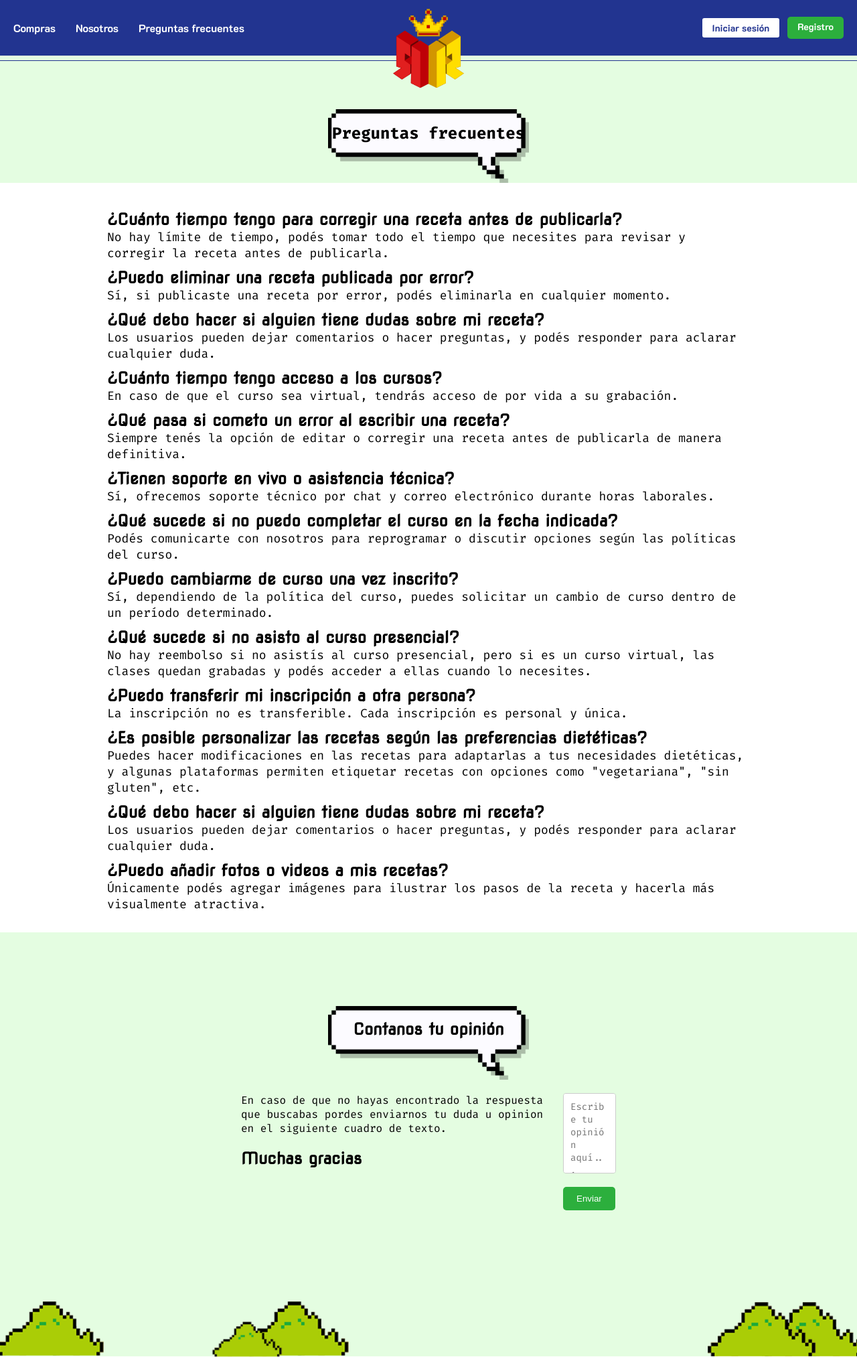
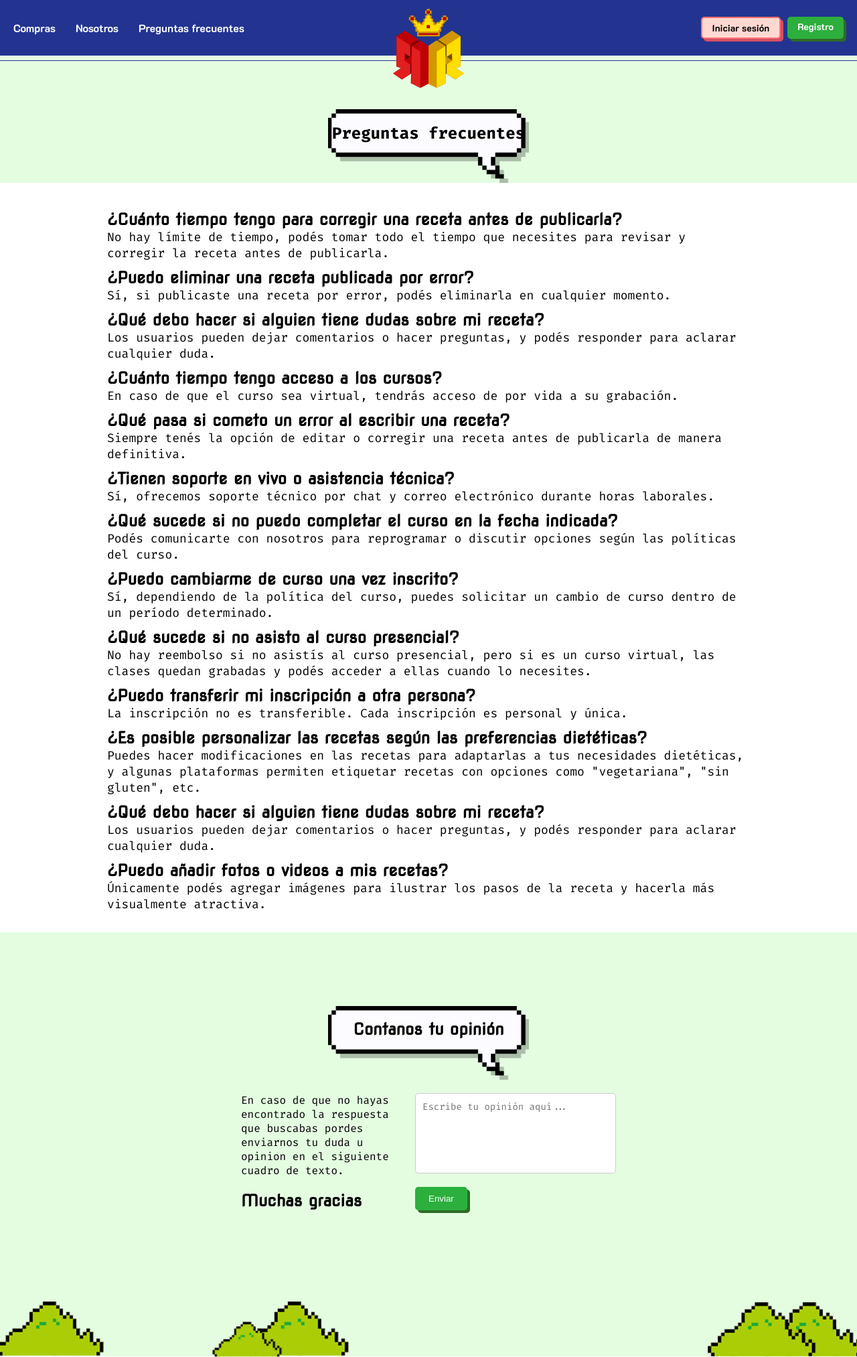
Before and after one commit to SofiLeonar/RecipeRealm2024, a Flask app: page /preguntas in a window 1280 px wide. Shown: the top 2026 px of the page at 67% size. Run offline with Flask 3, Linux system fonts and the light colour scheme; some web fonts are replaced.

Commit message:
Feat: efecto de botonos "3d"

```diff
--- a/app/static/css/style.css
+++ b/app/static/css/style.css
@@ -86,9 +86,11 @@
 }
 
 .botones .iniciarSesion {
-    background-color: white;
-    color: #223490;
-    border: 2px solid #223490;
+    background-color: #FFD8D2;
+    color: black;
+    border: 2px solid rgba(255, 87, 87, 0.8);
+    box-shadow: 4px 4px 0px rgba(255, 87, 87, 0.8);
+    transition: all 0.2s ease-in-out;
 }
 
 .botones .registro {
@@ -96,13 +98,23 @@
     border: 2px solid #2E6A27;
     color: white;
     border: none;
+    box-shadow: 4px 4px 0px #2E6A27;
+    transition: all 0.2s ease-in-out;
 }
 
 .registro:hover {
-    background-color: #2E6A27;
+    background-color: #429638;
 }
 .iniciarSesion:hover {
     background-color: #EF4423;
+}
+.iniciarSesion:active{
+    box-shadow: 0px 0px 0px rgba(255, 87, 87, 0.8);
+    transform: translateY(2px);
+}
+.registro:active{
+    box-shadow: 0px 0px 0px rgba(255, 87, 87, 0.8);
+    transform: translateY(2px);
 }
 .btnRojo:hover {
     background-color: #EF4423;
@@ -172,9 +184,16 @@
 .btnVerdeNosotros {
     height: 42px;
     width: 212px;
-    margin-bottom: 5px;
+    margin-bottom: 10px;
     margin-top: -8px;
     border: #2E6A27;
+    box-shadow: 4px 4px 0px #2E6A27;
+    transition: all 0.2s ease-in-out;
+}
+
+.btnVerdeNosotros:active{
+    box-shadow: 0px 0px 0px #2E6A27;
+    transform: translateY(2px);
 }
 .btnRojo {
     background-color: #FFD8D2;
@@ -184,6 +203,13 @@
     padding: 10px 20px;
     border-radius: 5px;
     cursor: pointer;
+    box-shadow: 4px 4px 0px rgba(255, 87, 87, 0.8);
+    transition: all 0.2s ease-in-out;
+}
+
+.btnRojo:active {
+    box-shadow: 0px 0px 0px rgba(255, 87, 87, 0.8);
+    transform: translateY(2px);
 }
 .container {
     max-width: 1000px;
@@ -273,7 +299,7 @@
     align-items: flex-start;
 }
 
-textarea {
+.textareaPreguntas {
     width: 300px;
     height: 120px;
     padding: 10px;
@@ -290,10 +316,18 @@
     border: none;
     border-radius: 5px;
     cursor: pointer;
+    box-shadow: 4px 4px 0px #2E6A27;
+    transition: all 0.2s ease-in-out;
 }
 
+.enviar:active{
+    box-shadow: 0px 0px 0px #2E6A27;
+    transform: translateY(2px);
+}
+
+
 .enviar:hover {
-    background-color: #2E6A27;
+    background-color:  #429638;
 }
 
 .espacioAbajo{
--- a/app/templates/dashboard/preguntasFrecuentes.html
+++ b/app/templates/dashboard/preguntasFrecuentes.html
@@ -76,7 +76,7 @@
             <h1>Muchas gracias</h1>
         </div>
             <div class="form">
-                <textarea placeholder="Escribe tu opinión aquí..."></textarea>
+                <textarea placeholder="Escribe tu opinión aquí..." class="textareaPreguntas"></textarea>
                 <button class="enviar">Enviar</button>
             </div>
         </div>
```
